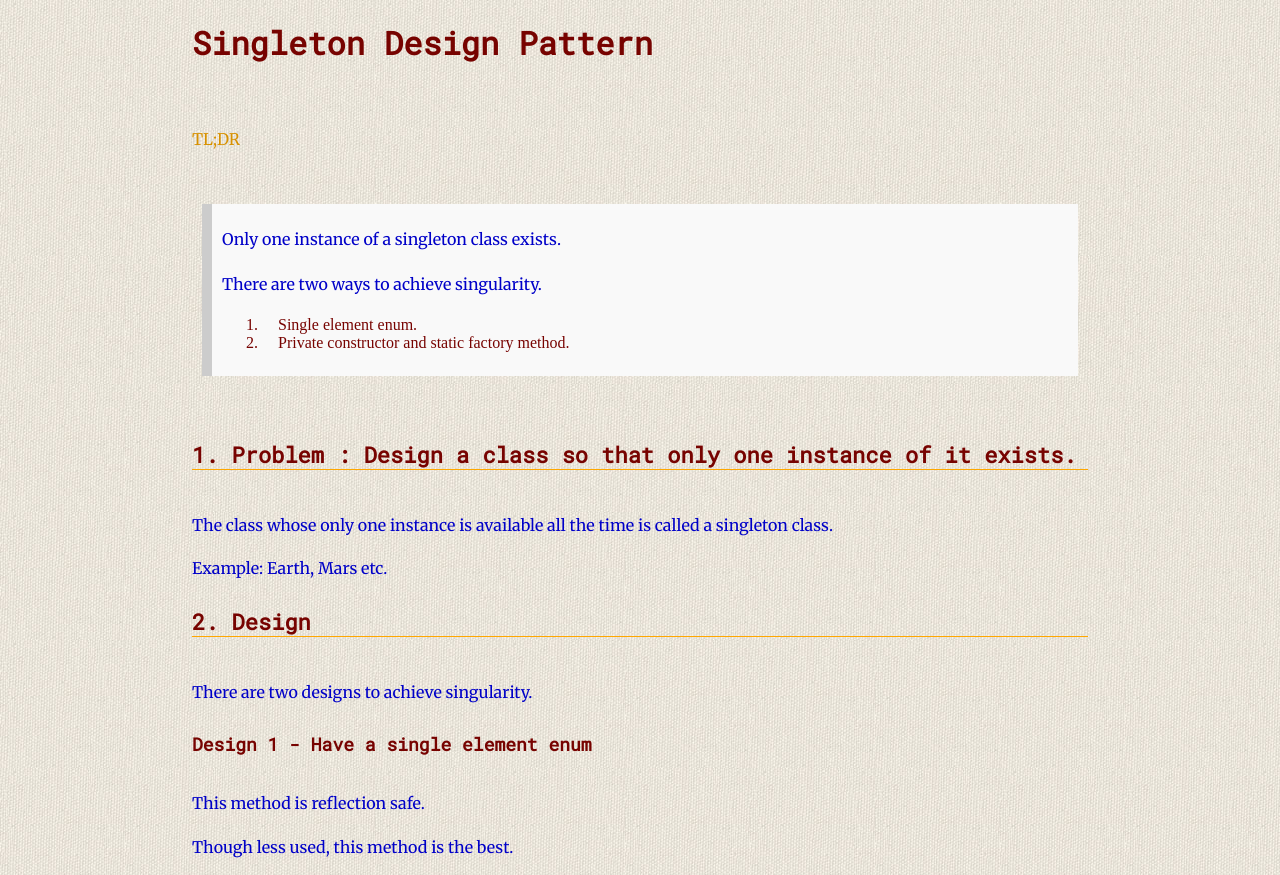
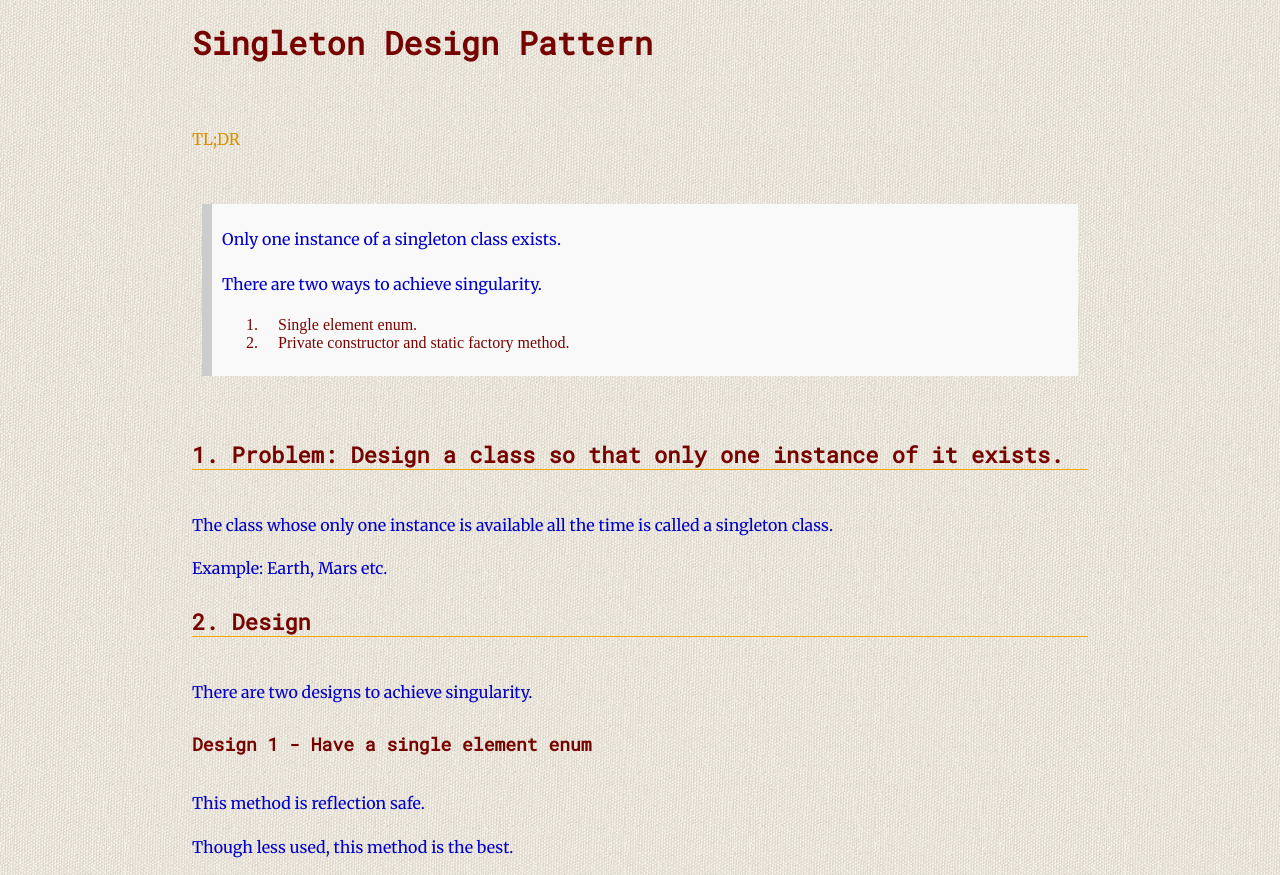
Before and after one commit to Jokestir/Jokestir.github.io, a Jekyll site: the page built from DesignPatterns/Singleton.md, in a window 1280 px wide and 900 px high, cut to the strip 0-875 px from the top of the window. Built offline with Jekyll 4.4.1, drawn with Linux system fonts in a browser that asks for light colours.

Commit message:
change a few things

```diff
--- a/DesignPatterns/Singleton.md
+++ b/DesignPatterns/Singleton.md
@@ -14,7 +14,7 @@
 >  2. Private constructor and static factory method.
 
 
-### 1. Problem : Design a class so that only **one** instance of it exists.
+### 1. Problem: Design a class so that only **one** instance of it exists.
 
 The class whose only one instance is available all the time is called a singleton class.
 
@@ -59,6 +59,6 @@
 > Another Example : Manager type classes like WiFiManager. Or Controller.
 
 
-#### 4. Tester Class Code
+### 4. Tester Class Code
 
 {% gist Jokestir/a23cedb0901df05933d41b945c7ddc1f %}
```
